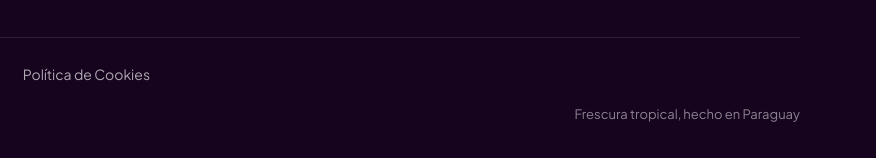
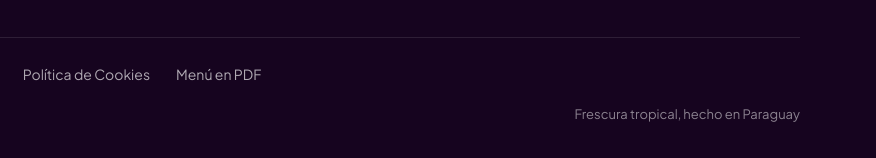
Before and after one commit to poravv/yvaga-acai, an Astro site in the folder app/frontend/: page /cookies in a window 1280 px wide. Shown: the part 2332-2490 px from the top of the page, 404-1280 px from the left. Built offline with nearby package versions, Linux system fonts and the light colour scheme; Astro itself is replaced by a stand-in of ours; animation ran at ten frames a second.

Commit message:
feat(footer): link al menú en PDF

```diff
--- a/app/frontend/src/components/Footer.jsx
+++ b/app/frontend/src/components/Footer.jsx
@@ -34,6 +34,7 @@ export default function Footer() {
           <a href="/terminos/">Términos y Condiciones</a>
           <a href="/privacidad/">Política de Privacidad</a>
           <a href="/cookies/">Política de Cookies</a>
+          <a href="/assets/menu-yvaga-acai.pdf?v=1" target="_blank" rel="noopener">Menú en PDF</a>
         </div>
         <div className="ftr-bottom">
           <span>© {new Date().getFullYear()} Yvága Açai. Todos los derechos reservados.</span>
```
Also changed, not shown: 1 other file.
